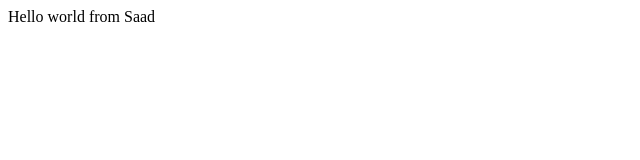
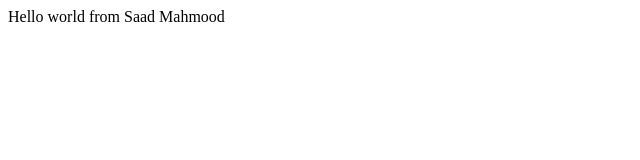
Before and after one commit to saadbinmehmood/Bootcamp2020, a plain HTML site: page index.html in a window 1280 px wide. Shown: the full height of the page, 0-640 px from the left. Drawn offline with Linux system fonts and the light colour scheme.

Commit message:
index.html updated

```diff
--- a/index.html
+++ b/index.html
@@ -5,7 +5,7 @@
 </head>
 <body>
     <div>
-        Hello world from Saad
+        Hello world from Saad Mahmood
     </div>
 </body>
 </html>
```
